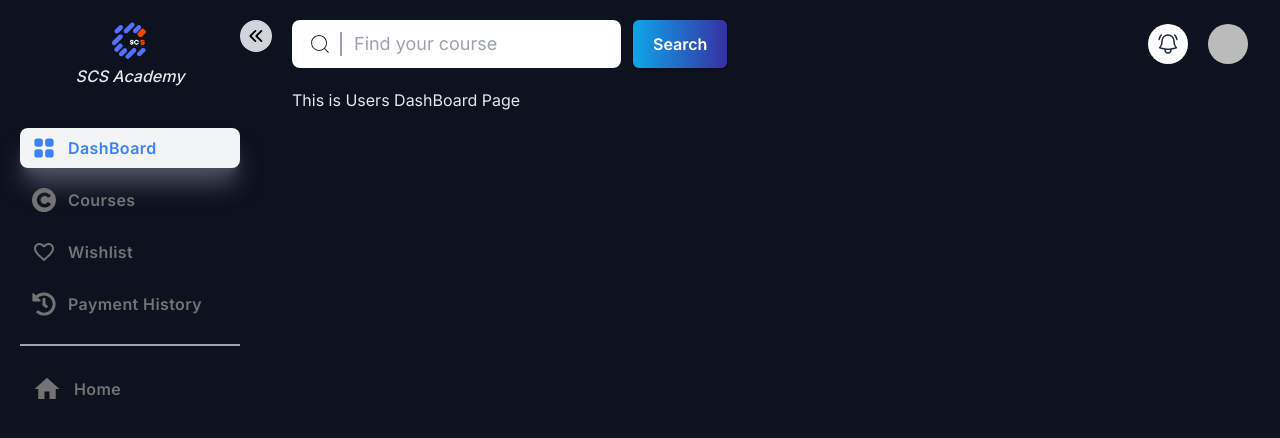
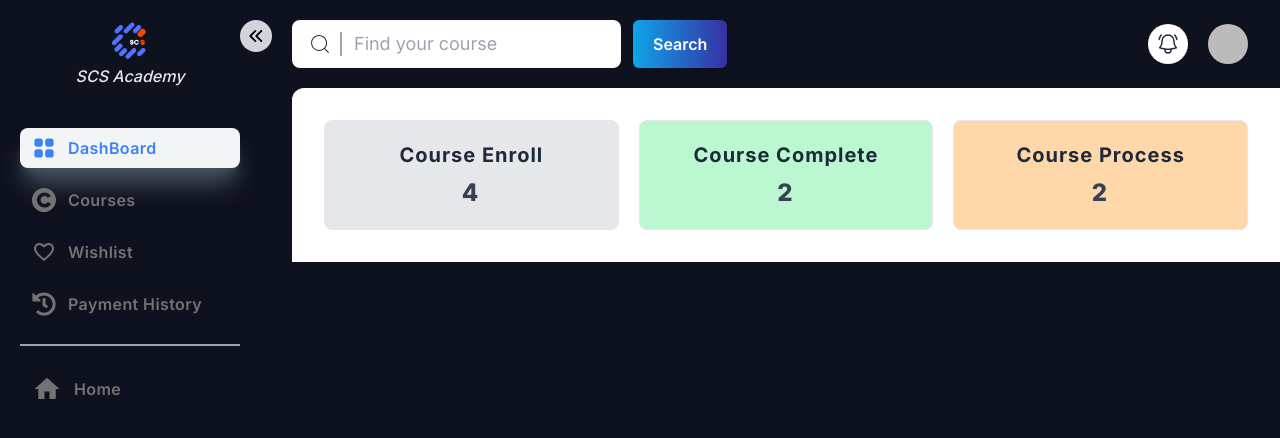
Before and after one commit to prominhaj/summer-course-school-client, a React (Vite) app: page /dashboard/user-DashBoard in a window 1280 px wide. Shown: the top 438 px of the page. Built offline with nearby package versions, Linux system fonts and the light colour scheme; no server answers; sample sign-in values are in the browser's storage.

Commit message:
Implement User DashBoard Home Page Top Card Section Desgin

```diff
--- /dev/null
+++ b/src/Pages/Dashboard/Components/DashBoardCoursesCard/DashBoardCoursesCard.jsx
@@ -0,0 +1,11 @@
+import React from 'react';
+
+const DashBoardCoursesCard = () => {
+    return (
+        <div>
+
+        </div>
+    );
+};
+
+export default DashBoardCoursesCard;
--- /dev/null
+++ b/src/Pages/Dashboard/Components/DashBoardLeaderCard/DashBoardLeaderCard.jsx
@@ -0,0 +1,20 @@
+import React from "react";
+
+const DashBoardLeaderCard = ({ bgColor, label, value }) => {
+  return (
+    <div
+      className={`flex flex-col items-center w-full border border-gray-200 gap-2 px-3 py-5 rounded-lg ${
+        bgColor && bgColor
+      }`}
+    >
+      <h2 className="text-slate-800 tracking-wider text-lg md:text-xl font-bold font-['Open Sans'] leading-none">
+        {label}
+      </h2>
+      <h4 className="text-xl md:text-2xl tracking-widest font-extrabold font-['Open Sans'] leading-normal text-gray-700">
+        {value}
+      </h4>
+    </div>
+  );
+};
+
+export default DashBoardLeaderCard;
--- a/src/Pages/Dashboard/UserDashBoard/UserDashBoard/UserDashBoard.jsx
+++ b/src/Pages/Dashboard/UserDashBoard/UserDashBoard/UserDashBoard.jsx
@@ -1,11 +1,32 @@
-import React from 'react';
+import React from "react";
+import DashBoardCoursesCard from "../../Components/DashBoardCoursesCard/DashBoardCoursesCard";
+import DashBoardLeaderCard from "../../Components/DashBoardLeaderCard/DashBoardLeaderCard";
 
 const UserDashBoard = () => {
-    return (
-        <div>
-            <h1>This is Users DashBoard Page</h1>
+  return (
+    <div className="px-5 py-5 text-gray-900 bg-white md:px-8 md:py-8 rounded-tl-xl">
+      <div>
+        <div className="grid gap-5 md:grid-cols-3">
+          <DashBoardLeaderCard
+            bgColor={"bg-gray-200"}
+            label={"Course Enroll"}
+            value={"4"}
+          />
+          <DashBoardLeaderCard
+            bgColor={"bg-green-200"}
+            label={"Course Complete"}
+            value={"2"}
+          />
+          <DashBoardLeaderCard
+            bgColor={"bg-orange-200"}
+            label={"Course Process"}
+            value={"2"}
+          />
         </div>
-    );
+        <DashBoardCoursesCard />
+      </div>
+    </div>
+  );
 };
 
 export default UserDashBoard;
```
